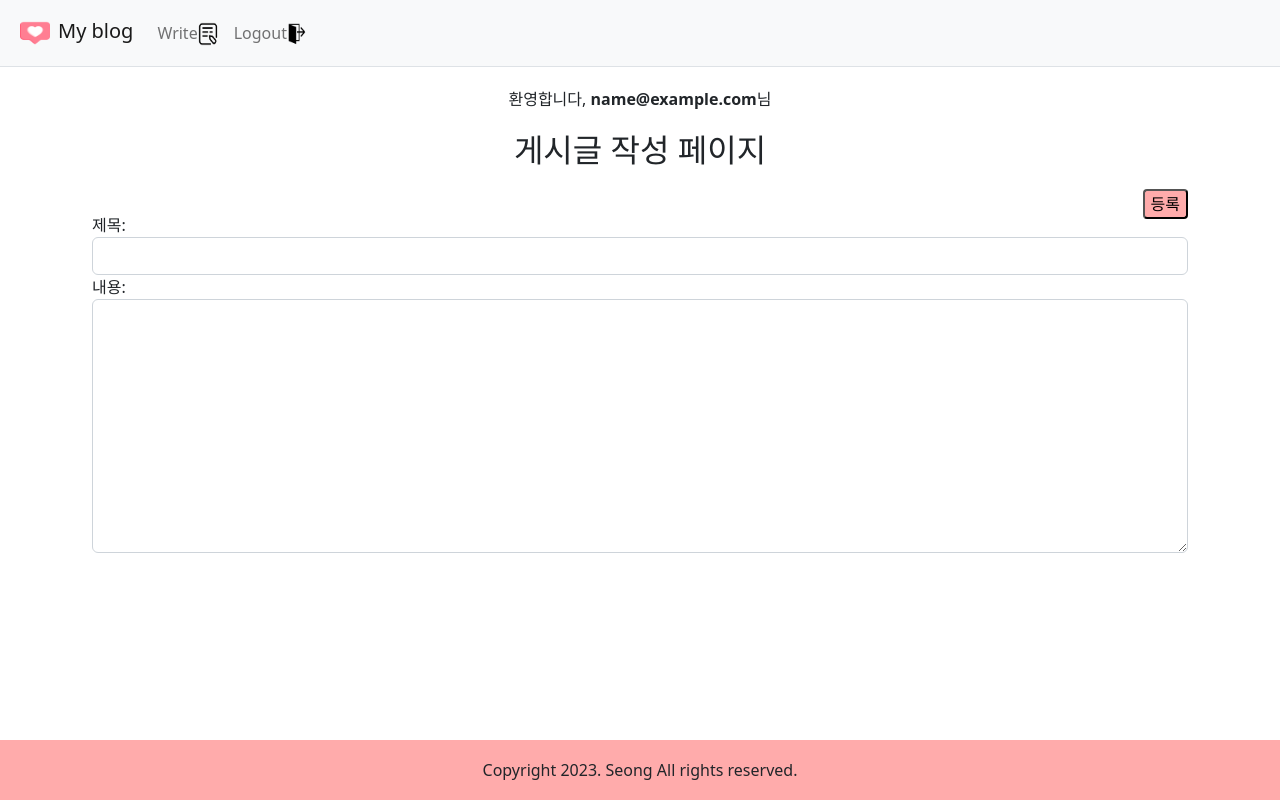
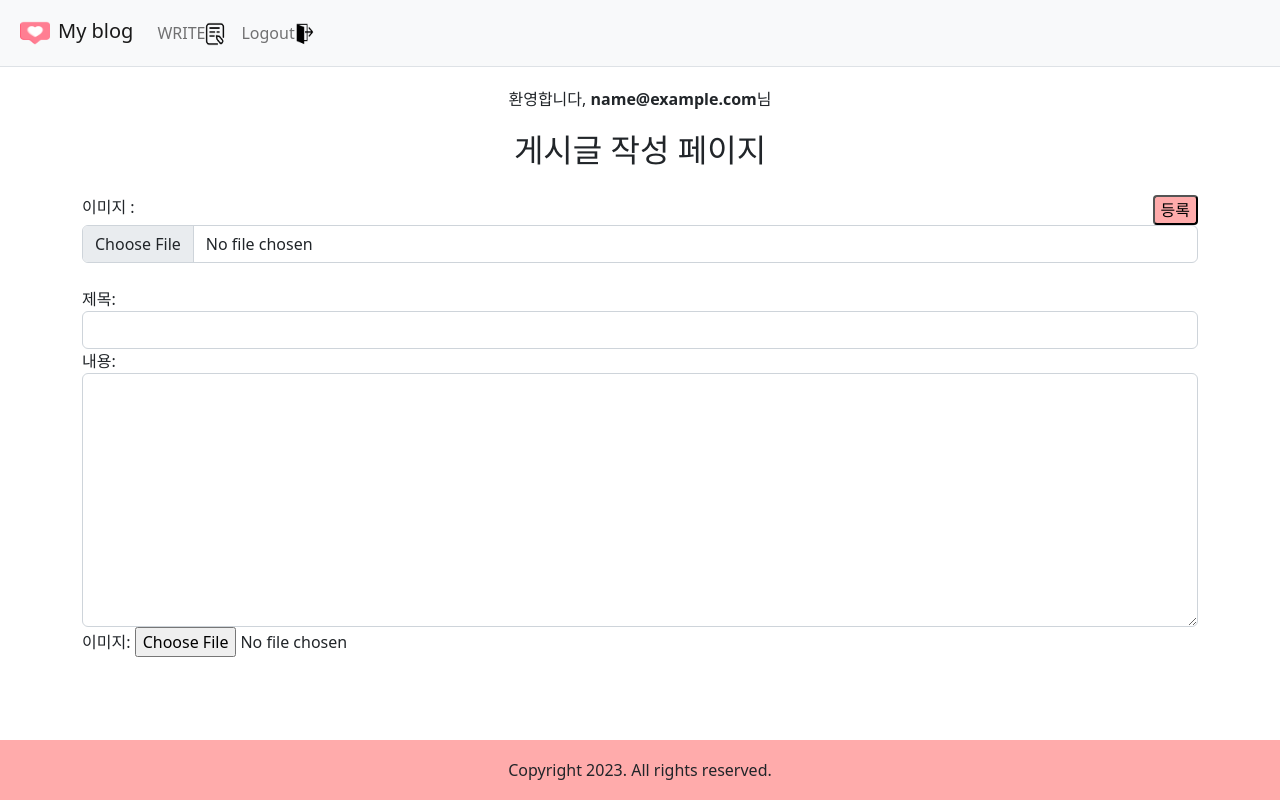
Before and after one commit to kimyeoju/Django-blog, a Django app: page /blog/write/ in a window 1280 px wide. Run offline with Django 4.2, Linux system fonts and the light colour scheme; the visitor is signed in with stand-in values (Sample User, id 1).

Commit message:
사진업로드기능추가

```diff
--- a/projects/app/settings.py
+++ b/projects/app/settings.py
@@ -128,6 +128,10 @@ USE_TZ = False
 STATIC_URL = '/static/'
 STATIC_ROOT = BASE_DIR / 'staticfiles'
 
+
+MEDIA_URL = '/media/'
+MEDIA_ROOT = os.path.join(BASE_DIR, 'media')
+
 # Default primary key field type
 # https://docs.djangoproject.com/en/4.2/ref/settings/#default-auto-field
 
--- a/projects/app/urls.py
+++ b/projects/app/urls.py
@@ -17,6 +17,9 @@ Including another URLconf
 from django.contrib import admin
 from django.urls import path, include
 from . import views
+# media -> static, settings import 추가
+from django.conf.urls.static import static
+from django.conf import settings
 
 app_name = 'main'
 
@@ -26,3 +29,4 @@ urlpatterns = [
     path('blog/', include('blog.urls')),
     path('users/', include('users.urls')),
 ]
+urlpatterns += static(settings.MEDIA_URL, document_root=settings.MEDIA_ROOT) #media 경로추가
--- a/projects/app/views.py
+++ b/projects/app/views.py
@@ -4,6 +4,6 @@ from django.views import View
 class IndexMain(View):
     def get(self, request):
         context = {
-            'title': '"My Blog"'
+            'title': '"My Blog🧸"'
         }
         return render(request, 'index.html', context)
--- a/projects/blog/forms.py
+++ b/projects/blog/forms.py
@@ -5,7 +5,7 @@ class PostForm(forms.ModelForm):
 
     class Meta:
         model = Post
-        fields = ['title','content']
+        fields = ['title','content', 'imgfile']
         widgets = {
             'title': forms.TextInput(attrs={'class':'form-control'}),
             'content': forms.Textarea(attrs={'class': 'form-control', 'rows': 10, 'cols':'35'}),
@@ -13,6 +13,7 @@ class PostForm(forms.ModelForm):
         labels = {
             'title': '제목',
             'content': '내용',
+            'imgfile': '이미지'
         }
 
 
--- a/projects/blog/models.py
+++ b/projects/blog/models.py
@@ -11,6 +11,7 @@ class Post(models.Model):
     title = models.CharField(max_length=30)
     content = models.TextField()
     writer = models.ForeignKey(User, on_delete=models.CASCADE)
+    imgfile = models.ImageField(null=True, upload_to="", blank=True) # 이미지 컬럼추가
     created_at = models.DateTimeField(auto_now_add=True)
     updated_at = models.DateTimeField(auto_now=True)
     hit = models.PositiveIntegerField(default=0)
--- a/projects/blog/templates/blog/post_form.html
+++ b/projects/blog/templates/blog/post_form.html
@@ -2,10 +2,15 @@
 
 {% block content %}
     <h2 class="write-title">게시글 작성 페이지</h2>
-    <form class="write-form" action="{% url 'blog:write' %}" method="post">
-        <input type="submit" value="등록" class="post-write-button">
-        <br>
-        {% csrf_token %}
-        {{ form.as_p }}
-    </form>
+        <form method="post" class="post-form my-3" enctype="multipart/form-data">
+            <input type="submit" value="등록" class="post-write-button">
+    	    <div class="form-group">
+                <label for="imgfile">이미지 : </label>
+                <input type="file" class="form-control" name="imgfile" id="imgfile">
+            </div>
+            <form class="write-form" action="{% url 'blog:write' %}" method="post">
+                <br>
+                {% csrf_token %}
+                {{ form.as_p }}
+            </form>
 {% endblock %}
--- a/projects/blog/views.py
+++ b/projects/blog/views.py
@@ -36,7 +36,7 @@ class Write(LoginRequiredMixin, View):
         return render(request, 'blog/post_form.html', context)
 
     def post(self,request):
-        form = PostForm(request.POST)
+        form = PostForm(request.POST, request.FILES) # files는 따로 request의 files로 속성을 지정
 
         if form.is_valid():
             post = form.save(commit=False)
@@ -55,6 +55,7 @@ class DetailView(View):
 
     def get(self, request, pk):
         post = Post.objects.prefetch_related('comment_set', 'hashtag_set').get(pk=pk)
+        post.update_counter
 
         comments = post.comment_set.all()
         hashtags = post.hashtag_set.all()
@@ -75,8 +76,8 @@ class DetailView(View):
             'hashtags': hashtags,
             'comment_form': comment_form,
             'hashtag_form': hashtag_form,
+            'post_imgfile' : post.imgfile
         }
-        post.update_counter
 
         return render(request, 'blog/post_detail.html', context)
 
--- a/projects/templates/base.html
+++ b/projects/templates/base.html
@@ -29,7 +29,7 @@
         {% endblock %}
     </div>
     <!-- footer -->
-    <div class="mt-auto" id="footer">Copyright 2023. Seong All rights reserved.</div>
+    <div class="mt-auto" id="footer">Copyright 2023. All rights reserved.</div>
     <!-- //footer -->
 
     <script src="https://cdn.jsdelivr.net/npm/@popperjs/core@2.11.6/dist/umd/popper.min.js" integrity="sha384-oBqDVmMz9ATKxIep9tiCxS/Z9fNfEXiDAYTujMAeBAsjFuCZSmKbSSUnQlmh/jp3" crossorigin="anonymous"></script>
--- a/projects/templates/navbar.html
+++ b/projects/templates/navbar.html
@@ -16,7 +16,7 @@
                 <!-- 로그인 된 사람만 로그아웃, 글 작성 버튼 보임 -->
                 {% if user.is_authenticated %}
                 <li>
-                    <a class="nav-link" href="{% url 'blog:write' %}" class="btn">Write<img src="/static/img/write.png" alt="" width="20" height="24" class="d-inline-block align-text-top"></a>
+                    <a class="nav-link" href="{% url 'blog:write' %}" class="btn">WRITE<img src="/static/img/write.png" alt="" width="20" height="24" class="d-inline-block align-text-top"></a>
                 </li>
                 <li>
                     <a class="nav-link" href="{% url 'users:logout' %}" class="btn">Logout<img src="/static/img/logout.png" alt="" width="20" height="24" class="d-inline-block align-text-top"></a>
```
Also changed, not shown: projects/blog/templates/blog/post_detail.html (+8 -3 lines), projects/blog/templates/blog/post_list.html (+9 -0 lines), projects/blog/migrations/0009_post_imgfile.py (added), 1 other file.
